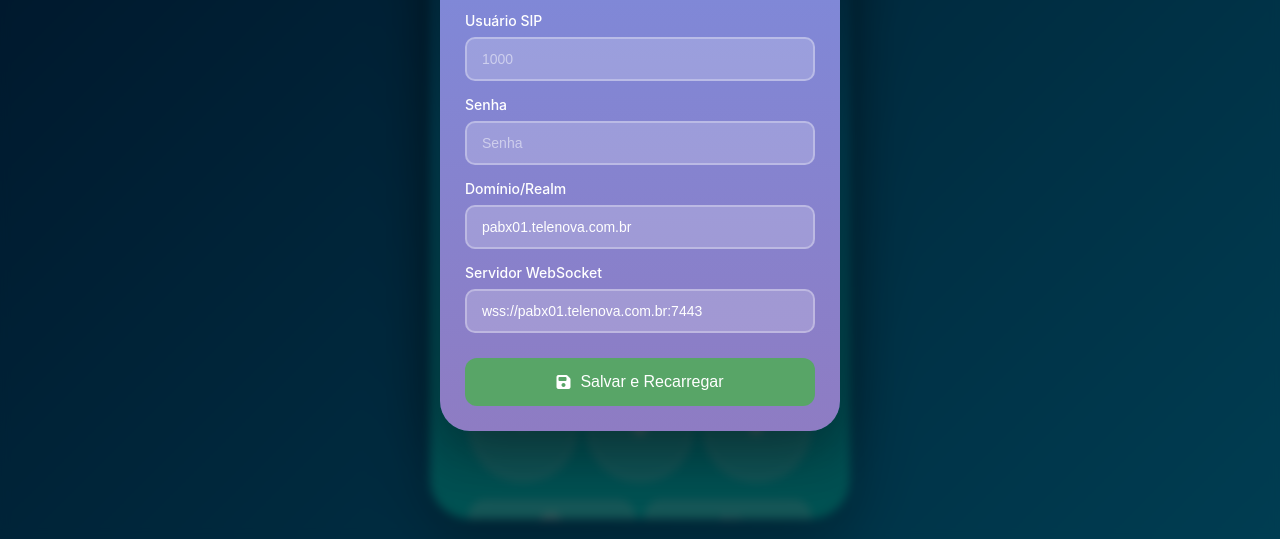
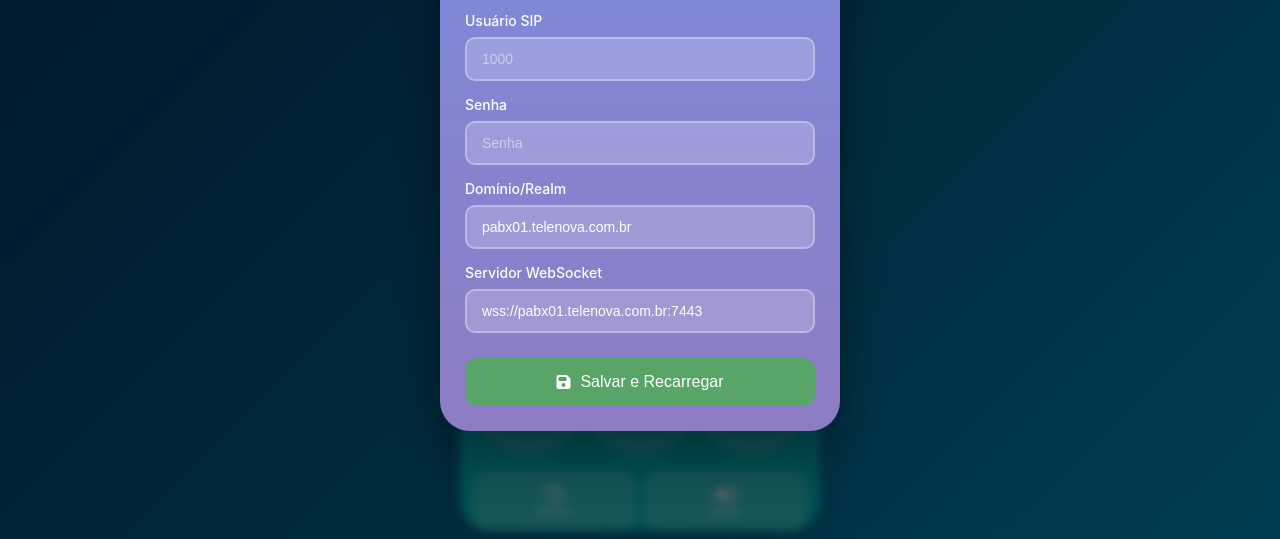
Before and after one commit to rhallado/webphone, a plain HTML site: page index.html in a window 1280 px wide. Shown: the part 261-800 px from the top of the page. Drawn offline with nearby package versions, Linux system fonts and the light colour scheme; a script that the page names is missing.

Commit message:
v1.6.0: Ajustes finos de responsividade (sem barra de rolagem), alinhamento do teclado numérico e gradiente de cores da Telenova

```diff
--- a/css/ctxSip-modern.css
+++ b/css/ctxSip-modern.css
@@ -22,11 +22,11 @@ body {
 /* Phone Container */
 .phone-container {
     width: 100%;
-    max-width: 420px;
-    max-height: 95vh;
+    max-width: 360px;
+    max-height: 98vh;
     background: linear-gradient(180deg, #004080 0%, #0099cc 50%, #00cccc 100%);
-    border-radius: 40px;
-    box-shadow: 0 20px 60px rgba(0, 0, 0, 0.3);
+    border-radius: 30px;
+    box-shadow: 0 15px 45px rgba(0, 0, 0, 0.2);
     overflow-y: auto;
     overflow-x: hidden;
     position: relative;
@@ -80,7 +80,7 @@ body {
 
 /* Phone Screen */
 .phone-screen {
-    padding: 12px 20px 20px;
+    padding: 10px 15px 15px;
     min-height: auto;
     position: relative;
 }
@@ -208,13 +208,13 @@ body {
 .action-btn {
     background: rgba(255, 255, 255, 0.2);
     border: 2px solid rgba(255, 255, 255, 0.3);
-    border-radius: 15px;
-    padding: 12px 8px;
+    border-radius: 12px;
+    padding: 10px 5px;
     color: white;
     display: flex;
     flex-direction: column;
     align-items: center;
-    gap: 5px;
+    gap: 3px;
     cursor: pointer;
     transition: all 0.3s ease;
     backdrop-filter: blur(10px);
@@ -226,11 +226,11 @@ body {
 }
 
 .action-btn i {
-    font-size: 20px;
+    font-size: 18px;
 }
 
 .action-btn span {
-    font-size: 11px;
+    font-size: 10px;
     font-weight: 500;
 }
 
@@ -689,9 +689,9 @@ body {
 .numeric-keypad {
     display: grid;
     grid-template-columns: repeat(3, 1fr);
-    gap: 10px;
+    gap: 8px;
     width: 100%;
-    max-width: 340px;
+    max-width: 330px; /* Ajustado para alinhar com o campo de entrada */
     margin: 8px auto 10px auto;
     padding: 0;
 }
```
